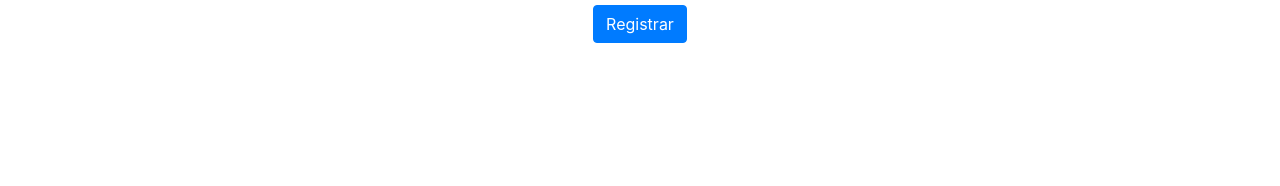
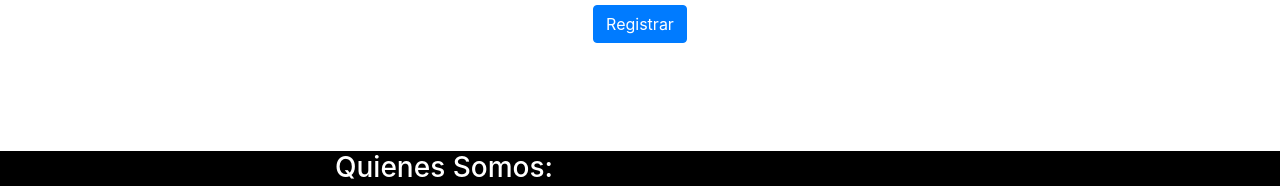
Before and after one commit to soqus/proyecto-semestral, a plain HTML site: page registrousuario.html in a window 1280 px wide. Shown: the part 551-737 px from the top of the page. Drawn offline with Linux system fonts and the light colour scheme.

Commit message:
no acpetar

```diff
--- a/css/styleregistro.css
+++ b/css/styleregistro.css
@@ -46,8 +46,9 @@ main{
 
     text-align: center;
     width: 420px;
-    margin: auto;
-    padding-bottom: 146px;
+    margin: 0 auto;
+    padding-bottom: 108px;
+
  }
 
 
```
